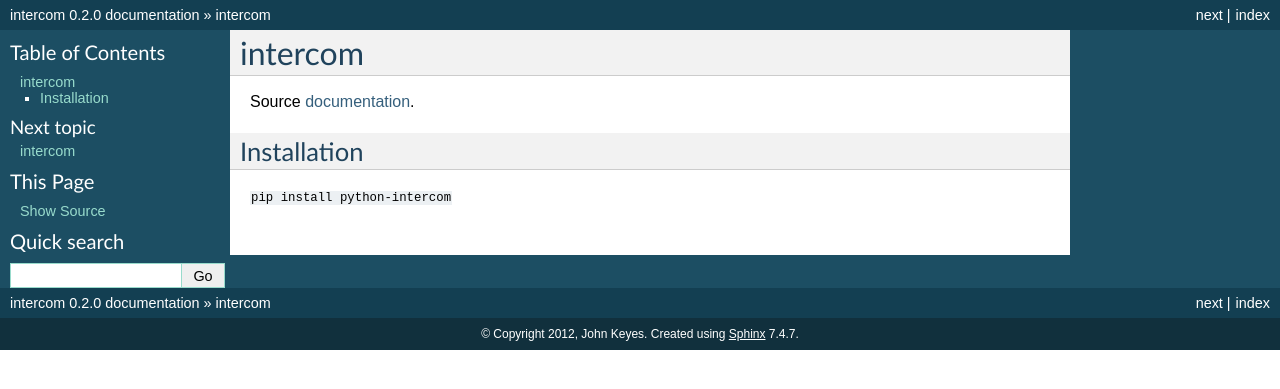
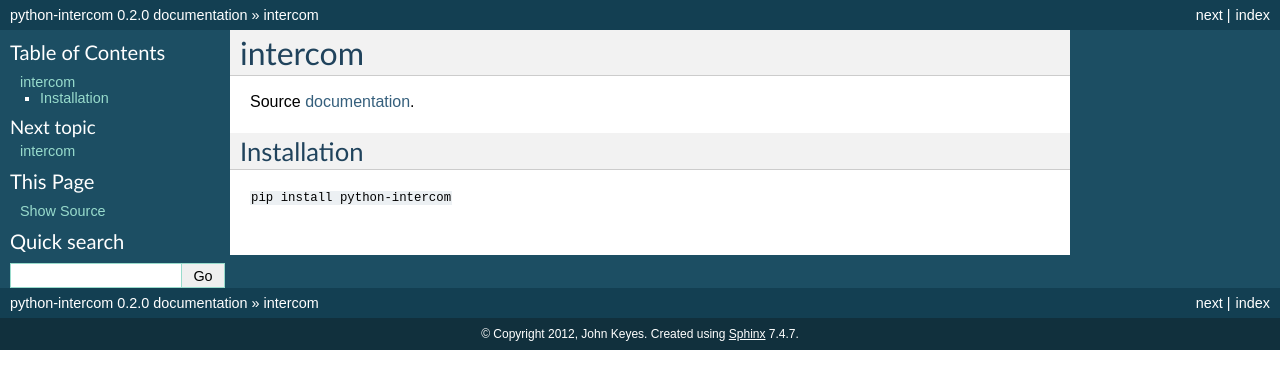
Before and after one commit to intercom/python-intercom, a Sphinx documentation site: the page built from docs/index.rst, in a window 1280 px wide. Shown: the top 389 px of the page. Built offline with Sphinx 7.4.7, drawn with Linux system fonts in a browser that asks for light colours.

Commit message:
Changed documentation project name from intercom to python-intercom

```diff
--- a/docs/conf.py
+++ b/docs/conf.py
@@ -19,10 +19,7 @@
 #sys.path.insert(0, os.path.abspath('.'))
 docs_dir = os.path.dirname(__file__)
 path_dir = os.path.abspath(os.path.join(docs_dir, '..'))
-print path_dir
 sys.path.insert(0, path_dir)
-from intercom import Intercom
-print Intercom
 
 # -- General configuration -----------------------------------------------------
 
@@ -46,7 +43,7 @@
 master_doc = 'index'
 
 # General information about the project.
-project = u'intercom'
+project = u'python-intercom'
 copyright = u'2012, John Keyes'
 
 # The version info for the project you're documenting, acts as replacement for
@@ -189,7 +186,7 @@
 # Grouping the document tree into LaTeX files. List of tuples
 # (source start file, target name, title, author, documentclass [howto/manual]).
 latex_documents = [
-  ('index', 'intercom.tex', u'intercom Documentation',
+  ('index', 'python-intercom.tex', u'python-intercom Documentation',
    u'John Keyes', 'manual'),
 ]
 
@@ -219,7 +216,7 @@
 # One entry per manual page. List of tuples
 # (source start file, name, description, authors, manual section).
 man_pages = [
-    ('index', 'intercom', u'intercom Documentation',
+    ('index', 'python-intercom', u'python-intercom Documentation',
      [u'John Keyes'], 1)
 ]
 
@@ -233,8 +230,8 @@
 # (source start file, target name, title, author,
 #  dir menu entry, description, category)
 texinfo_documents = [
-  ('index', 'intercom', u'intercom Documentation',
-   u'John Keyes', 'intercom', 'One line description of project.',
+  ('index', 'python-intercom', u'python-intercom Documentation',
+   u'John Keyes', 'python-intercom', 'One line description of project.',
    'Miscellaneous'),
 ]
 
```
